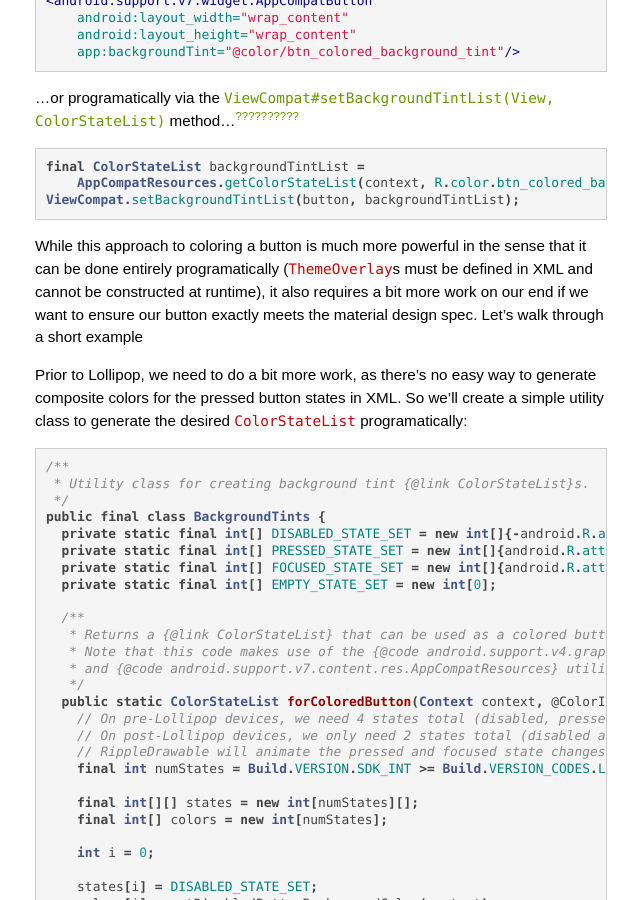
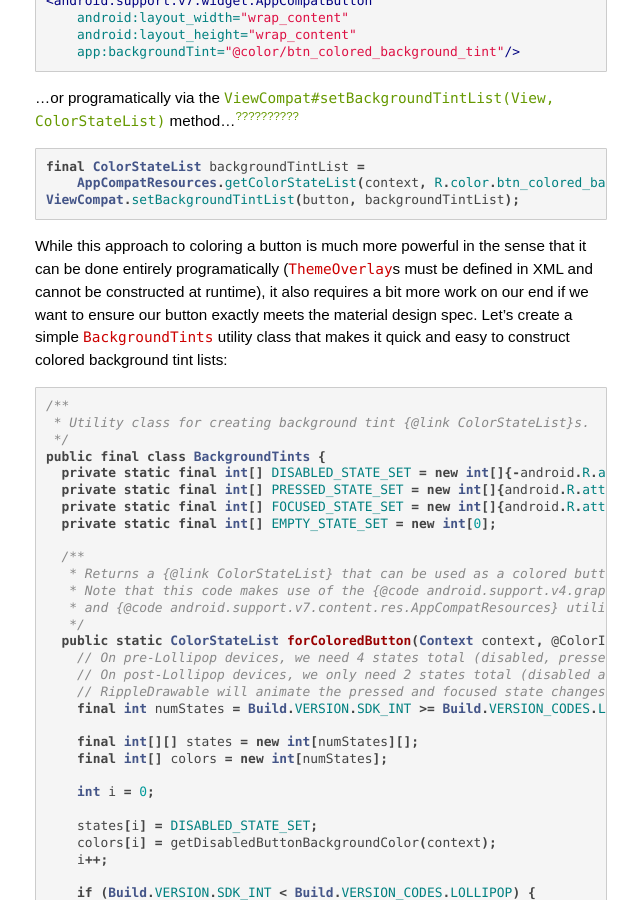
Before and after one commit to alexjlockwood/AndroidDesignPatterns, a Jekyll site: the page built from _posts/2016-08-08-theming-buttons-with-themeoverlays-background-tints.md, in a window 1280 px wide and 900 px high, scrolled down 3297 px. Shown: the whole window, without its empty margins (249-889 px from the left). Built offline with Jekyll 4.4.1, drawn with Linux system fonts in a browser that asks for light colours; some web fonts are replaced; a script that is not in the unit is left out; comment, search, counter and statistics services are not loaded; some of the changed text lies outside the part shown.

Commit message:
update background tint blog post

````diff
--- a/_posts/2016-08-08-theming-buttons-with-themeoverlays-background-tints.md
+++ b/_posts/2016-08-08-theming-buttons-with-themeoverlays-background-tints.md
@@ -179,11 +179,8 @@ ViewCompat.setBackgroundTintList(button, backgroundTintList);
 While this approach to coloring a button is much more powerful in the sense that it can be
 done entirely programatically (`ThemeOverlay`s must be defined in XML and cannot be constructed at
 runtime), it also requires a bit more work on our end if we want to ensure our button exactly meets
-the material design spec. Let's walk through a short example
-
-Prior to Lollipop, we need to do a bit more work, as there's no easy way to generate
-composite colors for the pressed button states in XML. So we'll create a simple
-utility class to generate the desired `ColorStateList` programatically:
+the material design spec. Let's create a simple `BackgroundTints` utility class that makes
+it quick and easy to construct colored background tint lists:
 
 ```java
 /**
````
Also changed, not shown: other parts of _posts/2016-08-08-theming-buttons-with-themeoverlays-background-tints.md (+4 -4 lines).
